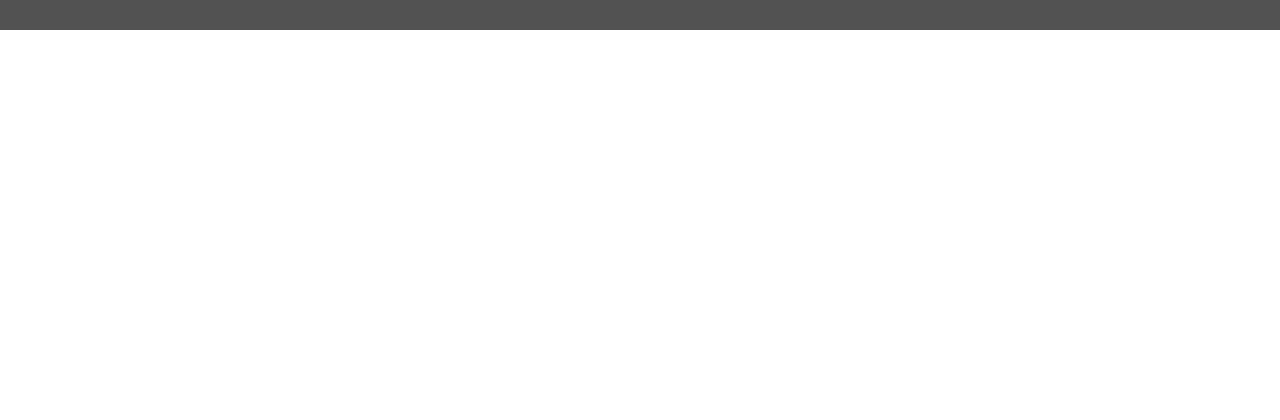
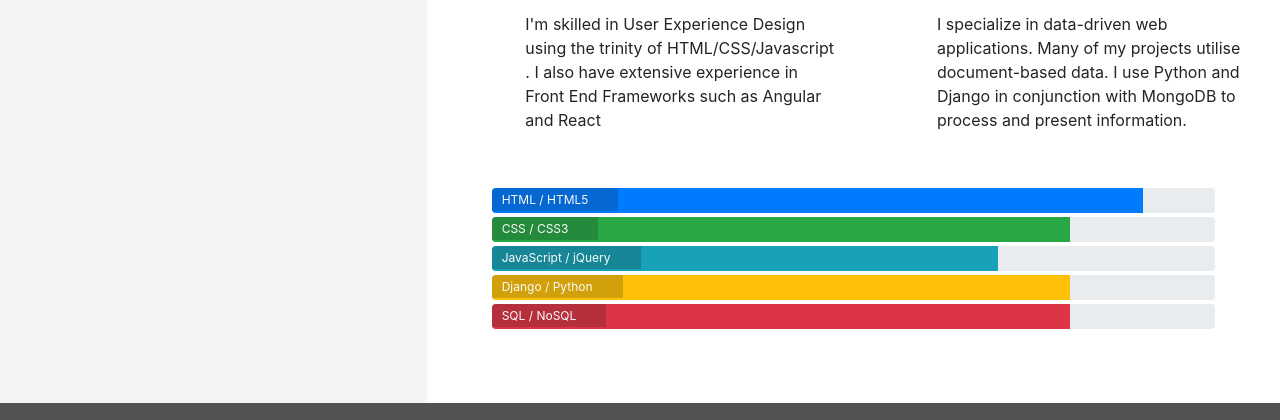
Before and after one commit to feffjorn/resume-project, a plain HTML site: page resume.html in a window 1280 px wide. Shown: the part 499-919 px from the top of the page. Before the commit the page ends 800 px from the top, so only its background shows below. Drawn offline with nearby package versions, Linux system fonts and the light colour scheme.

Commit message:
Added content and styled resume.html

```diff
--- a/assets/css/style.css
+++ b/assets/css/style.css
@@ -260,3 +260,24 @@ footer {
     position: relative;
     width: 60%;
 }
+
+/* ------------------------------------Skills */
+
+.progress {
+    position: relative;
+    height: 25px;
+    margin-bottom: 4px;
+}
+
+.progress-type {
+    position: absolute;
+    left: 0px;
+    font-weight: 400;
+    padding: 3px 30px 2px 10px;
+    color: #fafafa;
+    background-color: rgba(25, 25, 25, 0.2);
+}
+
+.progress-section {
+    margin: 40px 20px;
+}
--- a/resume.html
+++ b/resume.html
@@ -45,9 +45,96 @@
             </div>
         </div>
     </header>
-    <section>
-
-    </section>
+<section class="container-fluid">
+    <div class="row">
+        <div class="col-md-4 bg-color-personal-info section-column">
+            <div class="row">
+                <div class="col-12">
+                    <h3 class="section-heading uppercase">
+                        Work History
+                    </h3>
+                </div>
+            </div>
+        </div>
+        <div class="col-md-8 bg-color-three-reasons section-column">
+            <div class="row">
+                <div class="col">
+                    <h3 class="section-heading uppercase">My Skills</h3>
+                </div>
+            </div>
+            <div class="row">
+                <div class="col-10 offset-1 offset-sm-0 col-sm-4 col-md-6">
+                    <div class="row">
+                        <div class="col-2">
+                            <i class="three-reasons-icon fa fa-tv" aria-hidden="true"></i>
+                        </div>
+                        <div class="col-10">
+                            <h4 class="three-reasons-heading uppercase">Front End</h4>
+                            <p>
+                                I'm skilled in User Experience Design using the trinity of HTML/CSS/Javascript
+                                . I also have extensive experience in Front End Frameworks such as Angular
+                                and React
+                            </p>
+                        </div>
+                    </div>
+                </div>
+                <div class="col-10 offset-1 offset-sm-0 col-sm-4 col-md-6">
+                    <div class="row">
+                        <div class="col-2">
+                            <i class="three-reasons-icon fa fa-gears" aria-hidden="true"></i>
+                        </div>
+                        <div class="col-10">
+                            <h4 class="three-reasons-heading uppercase">Back End</h4>
+                            <p>
+                                I specialize in data-driven web applications. Many of my projects utilise
+                                document-based data. I use Python and Django in conjunction with MongoDB
+                                to process and present information.
+                            </p>
+                        </div>
+                    </div>
+                </div>
+            </div>
+            <div class="row progress-section">
+                <div class="col">
+                    <div class="progress">
+                        <div class="progress-bar" role="progressbar" aria-valuenow="90" aria-valuemin="0" aria-valuemax="100" style="width:90%;">
+                        <span class="sr-only">90% complete</span>
+                        </div>
+                        <span class="progress-type">HTML / HTML5</span>
+                    </div>
+                    <div class="progress">
+                        <div class="progress-bar bg-success" role="progressbar" aria-valuenow="80" aria-valuemin="0" aria-valuemax="100"
+                            style="width:80%;">
+                            <span class="sr-only">80% complete</span>
+                        </div>
+                        <span class="progress-type">CSS / CSS3</span>
+                    </div>
+                    <div class="progress">
+                        <div class="progress-bar bg-info" role="progressbar" aria-valuenow="70" aria-valuemin="0" aria-valuemax="100"
+                            style="width:70%;">
+                            <span class="sr-only">70% complete</span>
+                        </div>
+                        <span class="progress-type">JavaScript / jQuery</span>
+                    </div>
+                    <div class="progress">
+                        <div class="progress-bar bg-warning" role="progressbar" aria-valuenow="80" aria-valuemin="0" aria-valuemax="100"
+                            style="width:80%;">
+                            <span class="sr-only">80% complete</span>
+                        </div>
+                        <span class="progress-type">Django / Python</span>
+                    </div>
+                    <div class="progress">
+                        <div class="progress-bar bg-danger" role="progressbar" aria-valuenow="80" aria-valuemin="0" aria-valuemax="100"
+                            style="width:80%;">
+                            <span class="sr-only">80% complete</span>
+                        </div>
+                        <span class="progress-type">SQL / NoSQL</span>
+                    </div>
+                </div>
+            </div>
+        </div>
+    </div>
+</section>
     <footer class="container-fluid">
         <div id="footer-details" class="row">
             <div class="col-sm-4">
```
